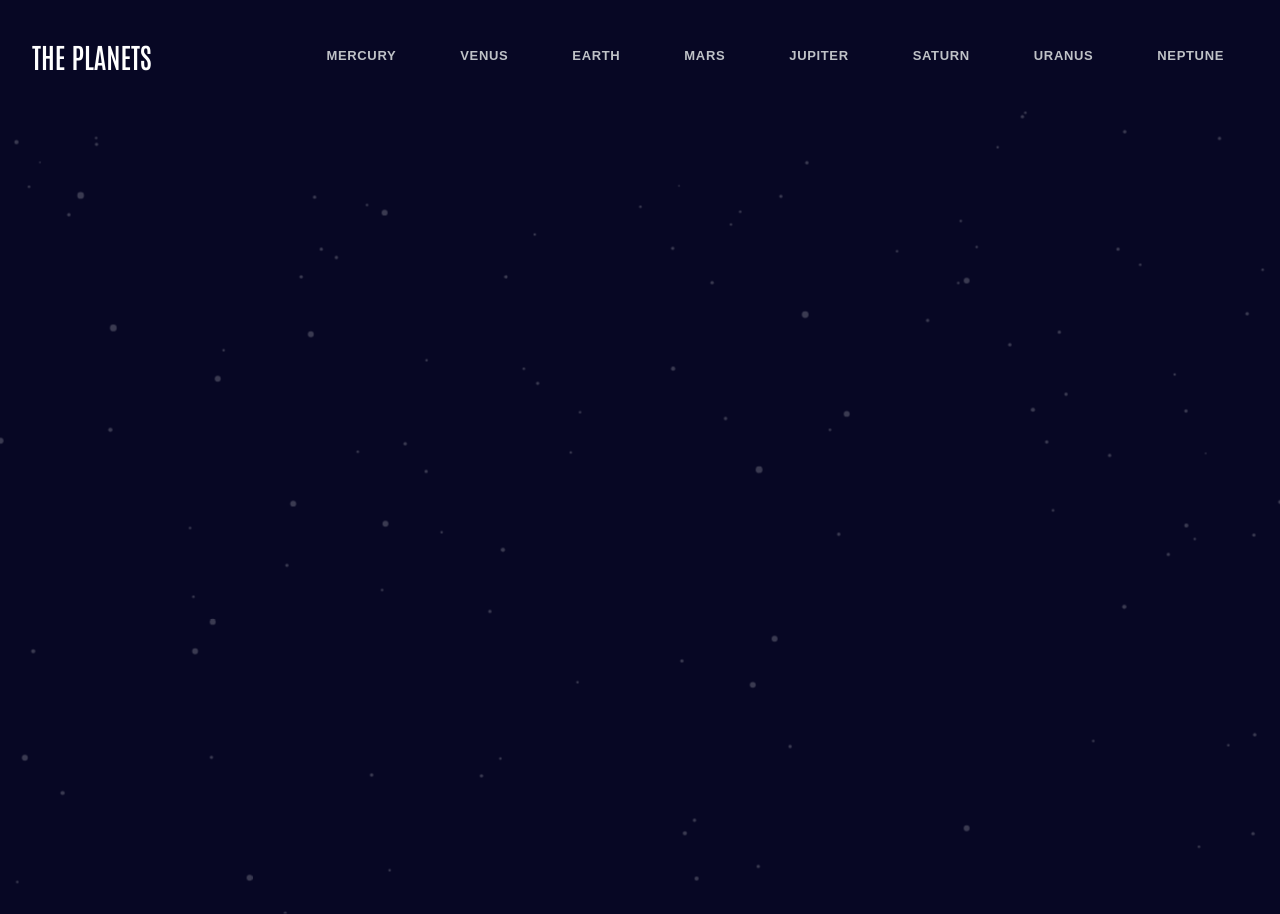
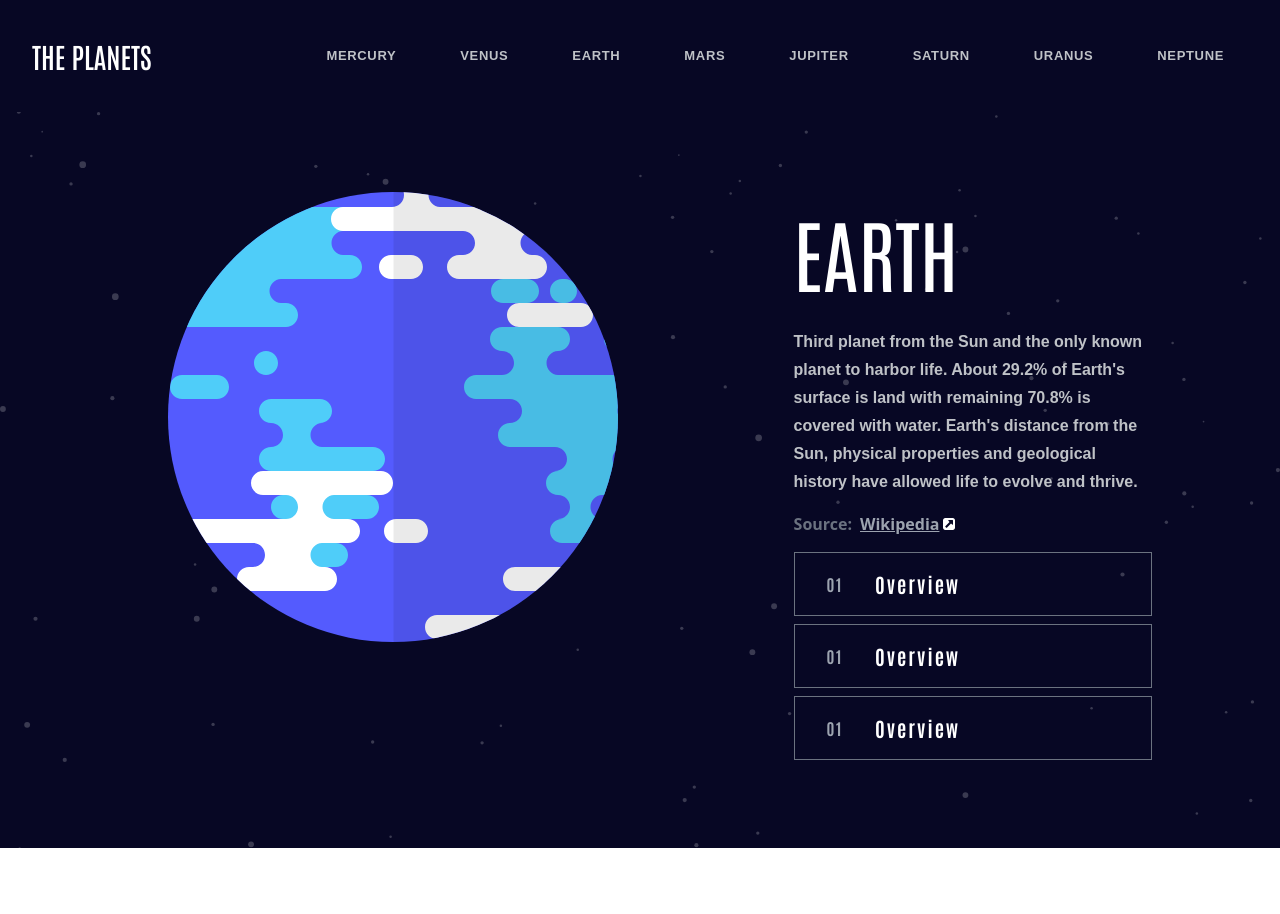
Before and after one commit to SajeedAninda/Planets-Facts, a React (Vite) app: page / in a window 1280 px wide. After the commit the page ends 848 px from the top, so only its background shows below. Built offline with nearby package versions, Linux system fonts and the light colour scheme.

Commit message:
Added stale image and text in home

```diff
--- a/public/data.json
+++ b/public/data.json
@@ -18,9 +18,9 @@
     "radius": "2,439.7 KM",
     "temperature": "430°c",
     "images": {
-      "planet": "./assets/planet-mercury.svg",
-      "internal": "./assets/planet-mercury-internal.svg",
-      "geology": "./assets/geology-mercury.png"
+      "planet": "../src/assets/planet-mercury.svg",
+      "internal": "../src/assets/planet-mercury-internal.svg",
+      "geology": "../src/assets/geology-mercury.png"
     }
   },
   {
@@ -42,9 +42,9 @@
     "radius": "6,051.8 KM",
     "temperature": "471°c",
     "images": {
-      "planet": "./assets/planet-venus.svg",
-      "internal": "./assets/planet-venus-internal.svg",
-      "geology": "./assets/geology-venus.png"
+      "planet": "../src/assets/planet-venus.svg",
+      "internal": "../src/assets/planet-venus-internal.svg",
+      "geology": "../src/assets/geology-venus.png"
     }
   },
   {
@@ -66,9 +66,9 @@
     "radius": "6,371 KM",
     "temperature": "16°c",
     "images": {
-      "planet": "./assets/planet-earth.svg",
-      "internal": "./assets/planet-earth-internal.svg",
-      "geology": "./assets/geology-earth.png"
+      "planet": "../src/assets/planet-earth.svg",
+      "internal": "../src/assets/planet-earth-internal.svg",
+      "geology": "../src/assets/geology-earth.png"
     }
   },
   {
@@ -90,9 +90,9 @@
     "radius": "3,389.5 KM",
     "temperature": "-28°c",
     "images": {
-      "planet": "./assets/planet-mars.svg",
-      "internal": "./assets/planet-mars-internal.svg",
-      "geology": "./assets/geology-mars.png"
+      "planet": "../src/assets/planet-mars.svg",
+      "internal": "../src/assets/planet-mars-internal.svg",
+      "geology": "../src/assets/geology-mars.png"
     }
   },
   {
@@ -114,9 +114,9 @@
     "radius": "69,911 KM",
     "temperature": "-108°c",
     "images": {
-      "planet": "./assets/planet-jupiter.svg",
-      "internal": "./assets/planet-jupiter-internal.svg",
-      "geology": "./assets/geology-jupiter.png"
+      "planet": "../src/assets/planet-jupiter.svg",
+      "internal": "../src/assets/planet-jupiter-internal.svg",
+      "geology": "../src/assets/geology-jupiter.png"
     }
   },
   {
@@ -138,9 +138,9 @@
     "radius": "58,232 KM",
     "temperature": "-138°c",
     "images": {
-      "planet": "./assets/planet-saturn.svg",
-      "internal": "./assets/planet-saturn-internal.svg",
-      "geology": "./assets/geology-saturn.png"
+      "planet": "../src/assets/planet-saturn.svg",
+      "internal": "../src/assets/planet-saturn-internal.svg",
+      "geology": "../src/assets/geology-saturn.png"
     }
   },
   {
@@ -162,9 +162,9 @@
     "radius": "25,362 KM",
     "temperature": "-195°c",
     "images": {
-      "planet": "./assets/planet-uranus.svg",
-      "internal": "./assets/planet-uranus-internal.svg",
-      "geology": "./assets/geology-uranus.png"
+      "planet": "../src/assets/planet-uranus.svg",
+      "internal": "../src/assets/planet-uranus-internal.svg",
+      "geology": "../src/assets/geology-uranus.png"
     }
   },
   {
@@ -186,9 +186,9 @@
     "radius": "24,622 KM",
     "temperature": "-201°c",
     "images": {
-      "planet": "./assets/planet-neptune.svg",
-      "internal": "./assets/planet-neptune-internal.svg",
-      "geology": "./assets/geology-neptune.png"
+      "planet": "../src/assets/planet-neptune.svg",
+      "internal": "../src/assets/planet-neptune-internal.svg",
+      "geology": "../src/assets/geology-neptune.png"
     }
   }
 ]
--- a/src/Components/Home/Home.jsx
+++ b/src/Components/Home/Home.jsx
@@ -1,10 +1,81 @@
-import React from 'react';
+import React, { useEffect, useState } from 'react';
 import "./home.css";
+import sourceIcon from "../../assets/icon-source.svg";
 
 const Home = () => {
+    const [earthData, setEarthData] = useState(null);
+
+    useEffect(() => {
+        // Fetch data from the public folder
+        fetch('/data.json')
+            .then(response => response.json())
+            .then(data => {
+                // Filter Earth data
+                const earth = data.find(planet => planet.name === "Earth");
+                setEarthData(earth);
+            })
+            .catch(error => console.error('Error fetching data:', error));
+    }, []);
+
     return (
-        <div className='h-screen bg-[#070724] homebg'>
+        <div className='h-fit bg-[#070724] homebg py-20'>
+            <div className='w-[80%] mx-auto'>
+                {earthData ? (
+                    <div className='flex'>
+                        <div className='imgDiv w-[65%] px-10'>
+                            <img src={earthData.images.planet} alt="Earth" />
+                        </div>
 
+
+                        <div className='textDiv w-[35%] text-white'>
+                            <h1 className='text-[80px] font-antonio uppercase mb-4'>{earthData.name}</h1>
+                            <p className='font-spartan leading-7 text-[#bfc2c7] font-semibold  mb-4'>{earthData.overview.content}</p>
+                            <span className='flex gap-2 items-center text-gray-500 font-semibold  mb-4'>
+                                <p>Source:</p>
+                                <a href={earthData.overview.source}
+                                    className='font-bold underline text-gray-400 flex gap-1 items-center'
+                                    target="_blank">
+                                    Wikipedia
+                                    <img src={sourceIcon} alt="" />
+                                </a>
+                            </span>
+
+                            <div className="menus font-antonio mt-4">
+                                <button className='py-4 px-8 flex gap-8 items-center bg-transparent border border-gray-500 w-full mb-2'>
+                                    <p className='text-gray-400 tracking-widest font-bold'>
+                                        01
+                                    </p>
+                                    <p className='text-white text-[20px] tracking-widest font-bold'>
+                                        Overview
+                                    </p>
+                                </button>
+
+                                <button className='py-4 px-8 flex gap-8 items-center bg-transparent border border-gray-500 w-full mb-2'>
+                                    <p className='text-gray-400 tracking-widest font-bold'>
+                                        01
+                                    </p>
+                                    <p className='text-white text-[20px] tracking-widest font-bold'>
+                                        Overview
+                                    </p>
+                                </button>
+
+                                <button className='py-4 px-8 flex gap-8 items-center bg-transparent border border-gray-500 w-full mb-2'>
+                                    <p className='text-gray-400 tracking-widest font-bold'>
+                                        01
+                                    </p>
+                                    <p className='text-white text-[20px] tracking-widest font-bold'>
+                                        Overview
+                                    </p>
+                                </button>
+                            </div>
+                        </div>
+
+
+                    </div>
+                ) : (
+                    <p className="text-white text-center">Loading Earth data...</p>
+                )}
+            </div>
         </div>
     );
 };
--- a/src/Components/Home/home.css
+++ b/src/Components/Home/home.css
@@ -1,6 +1,6 @@
 body {
     margin: 0;
-    overflow: hidden;
+    overflow-x: hidden;
 }
 
 .homebg {
@@ -9,11 +9,9 @@ body {
     background-position: center;
     background-repeat: no-repeat;
     animation: glitter 5s infinite ease-in-out alternate;
-    width: 100vw;
-    height: 100vh;
 }
 
-@keyframes glitter {
+/* @keyframes glitter {
     0% {
         transform: scale(1);
     }
@@ -23,4 +21,4 @@ body {
     100% {
         transform: scale(1);
     }
-}
+} */
```
